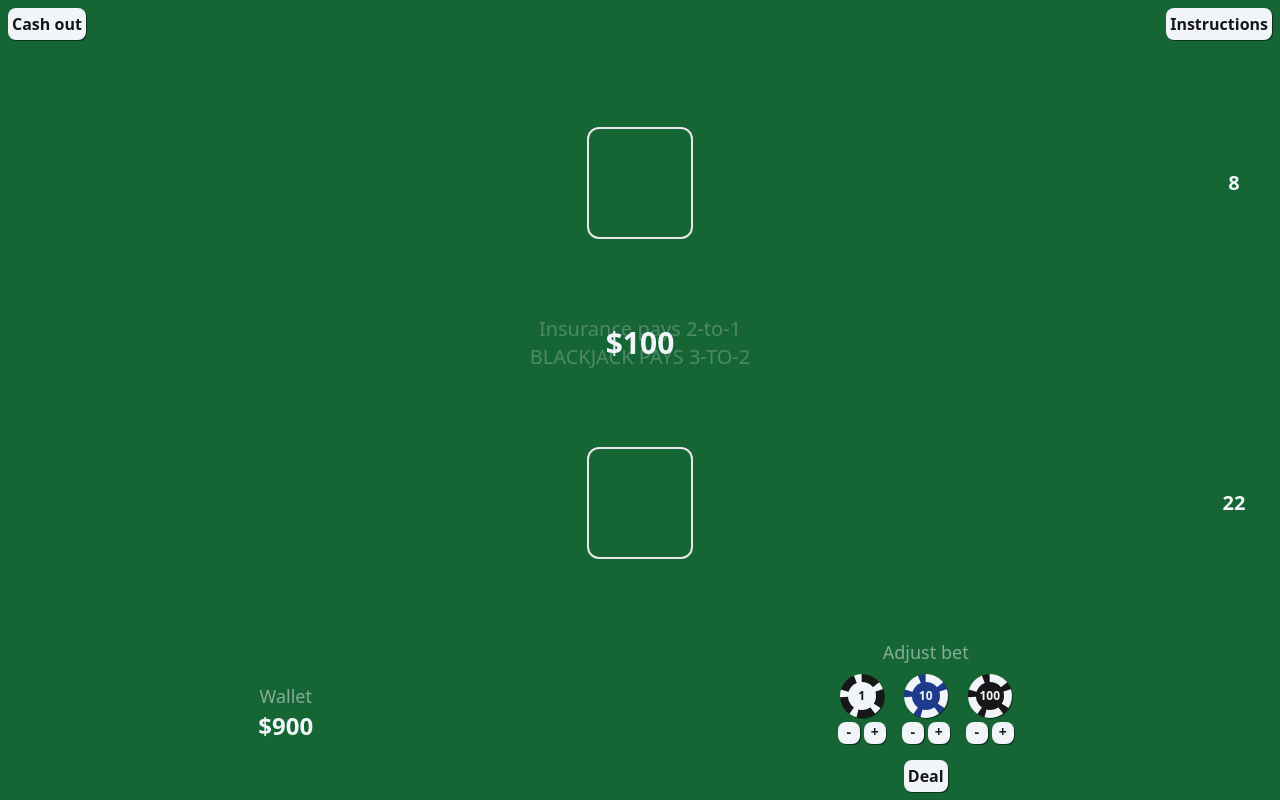
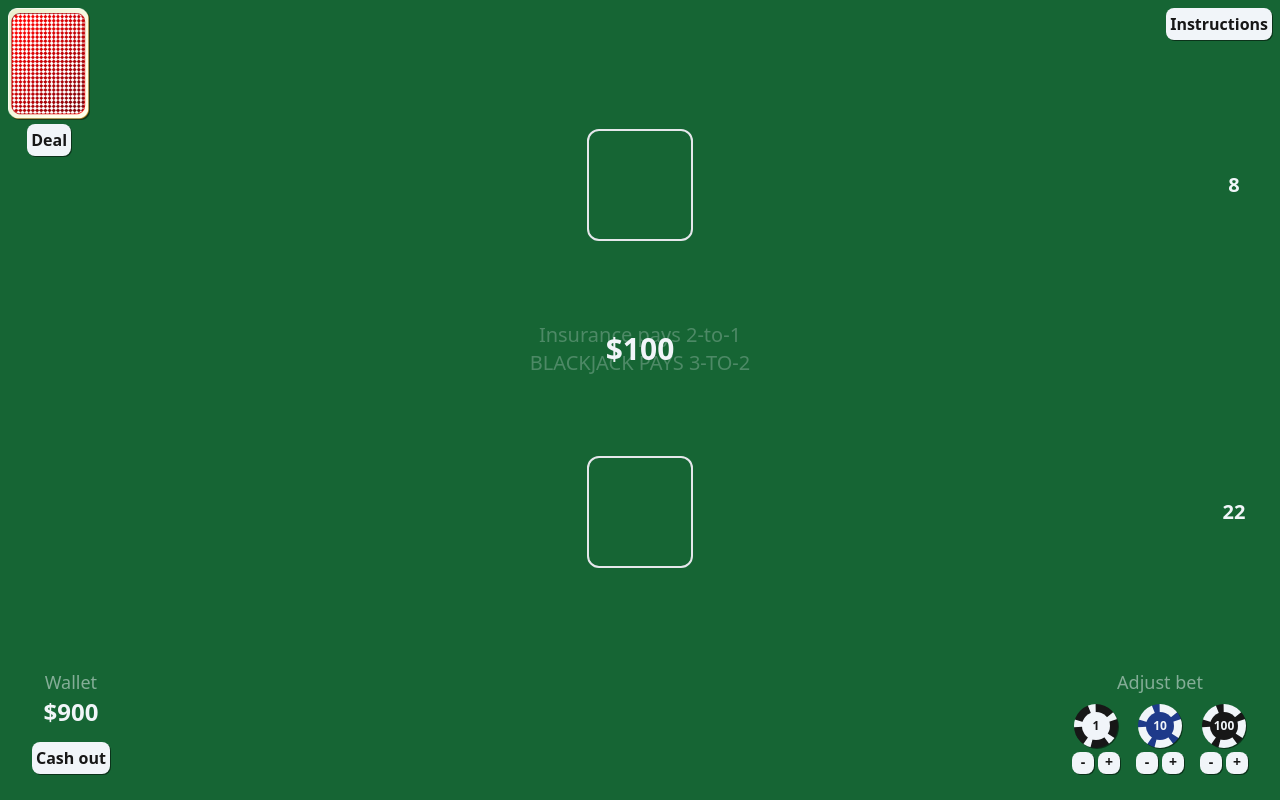
Before and after one commit to albertRowett/blackjack, a PHP site: page / in a window 1280 px wide. Run offline with PHP 8.4, Linux system fonts and the light colour scheme.

Commit message:
Add deck image and move deal button to below it; move cash out button to wallet section

```diff
--- a/src/index.html
+++ b/src/index.html
@@ -21,12 +21,15 @@
     </head>
 
     <body class="h-screen flex flex-col bg-green-800 font-sans text-slate-100">
-        <section class="topSection flex justify-between items-center">
-            <button class="cashOutButton rounded-lg m-2 p-1 bg-slate-100 drop-shadow-rb text-neutral-900 font-semibold">Cash out</button>
+        <section class="topSection relative flex justify-end">
+            <section class="absolute top-2 left-2 flex flex-col items-center">
+                <img src="images/cards/backRed.png" class="z-50 h-28 mb-1" />
+                <button class="dealButton rounded-lg p-1 bg-slate-100 drop-shadow-rb text-neutral-900 font-semibold">Deal</button>
+            </section>
             <button class="instructionsButton rounded-lg m-2 p-1 bg-slate-100 drop-shadow-rb text-neutral-900 font-semibold">Instructions</button>
         </section>
-        <section class="middleSection flex flex-col justify-around items-center basis-4/5">
-            <section class="absolute top-50% z-0 text-slate-100 opacity-25 text-xl">
+        <section class="middleSection relative flex flex-col justify-around items-center basis-4/5">
+            <section class="absolute z-0 text-slate-100 opacity-25 text-xl">
                 <p class="text-center">Insurance pays 2-to-1</p>
                 <p class="text-center">BLACKJACK PAYS 3-TO-2</p>
             </section>
@@ -58,12 +61,13 @@
                 <button class="splitButton hidden w-14 rounded-lg m-2 p-1 bg-slate-100 drop-shadow-rb text-neutral-900 font-semibold">Split</button>
             </div>
         </section>
-        <section class="bottomSection flex justify-around basis-1/5">
-            <div class="flex flex-col items-center mt-11">
+        <section class="bottomSection flex justify-between items-center basis-1/5">
+            <div class="flex flex-col items-center ml-6">
                 <h2 class="text-lg opacity-50">Wallet</h2>
                 <p class="wallet text-2xl font-bold">$900</p>
+                <button class="cashOutButton rounded-lg mt-3.5 m-2 p-1 bg-slate-100 drop-shadow-rb text-neutral-900 font-semibold">Cash out</button>
             </div>
-            <div class="betAdjustment flex flex-col items-center">
+            <div class="betAdjustment flex flex-col items-center mr-6">
                 <h2 class="text-lg opacity-50">Adjust bet</h2>
                 <div class="flex">
                     <div class="flex flex-col items-center m-2">
@@ -88,7 +92,6 @@
                         </div>
                     </div>
                 </div>
-                <button class="dealButton rounded-lg m-2 p-1 bg-slate-100 drop-shadow-rb text-neutral-900 font-semibold">Deal</button>
             </div>
         </section>
     </body>
--- a/src/js/index.js
+++ b/src/js/index.js
@@ -172,7 +172,7 @@ function prepareNewRound(player, dealer) {
         player.currentHandIndex = 0;
         dealer.cardObjects = [];
         currentCard = -1;
-        toggleBetAdjustmentVisibility();
+        toggleDealCashOutButtonsBetAdjustment();
 
         if (player.bet > player.wallet) {
             player.bet = player.wallet;
@@ -308,7 +308,7 @@ function adjustBet(adjustment) {
 }
 
 function handleDealClick() {
-    toggleBetAdjustmentVisibility();
+    toggleDealCashOutButtonsBetAdjustment();
     playFirstHand();
 }
 
@@ -400,7 +400,9 @@ function handleRejectEvenMoneyClick() {
 }
 
 // HTML element appearance toggling
-function toggleBetAdjustmentVisibility() {
+function toggleDealCashOutButtonsBetAdjustment() {
+    document.querySelector('.dealButton').classList.toggle('hidden');
+    document.querySelector('.cashOutButton').classList.toggle('hidden');
     document.querySelector('.betAdjustment').classList.toggle('hidden');
 }
 
--- a/src/output.css
+++ b/src/output.css
@@ -568,12 +568,56 @@ video {
   top: 50%;
 }
 
+.top-0 {
+  top: 0px;
+}
+
+.top-0\.5 {
+  top: 0.125rem;
+}
+
+.top-2 {
+  top: 0.5rem;
+}
+
+.left-2 {
+  left: 0.5rem;
+}
+
+.left-3 {
+  left: 0.75rem;
+}
+
+.top-4 {
+  top: 1rem;
+}
+
+.top-11 {
+  top: 2.75rem;
+}
+
+.left-4 {
+  left: 1rem;
+}
+
+.left-7 {
+  left: 1.75rem;
+}
+
+.right-0 {
+  right: 0px;
+}
+
 .z-0 {
   z-index: 0;
 }
 
 .z-50 {
   z-index: 50;
+}
+
+.z-40 {
+  z-index: 40;
 }
 
 .m-2 {
@@ -652,6 +696,38 @@ video {
   margin-top: 2.75rem;
 }
 
+.mb-2 {
+  margin-bottom: 0.5rem;
+}
+
+.mb-1 {
+  margin-bottom: 0.25rem;
+}
+
+.mb-1\.5 {
+  margin-bottom: 0.375rem;
+}
+
+.ml-6 {
+  margin-left: 1.5rem;
+}
+
+.mr-6 {
+  margin-right: 1.5rem;
+}
+
+.mt-2 {
+  margin-top: 0.5rem;
+}
+
+.mt-3 {
+  margin-top: 0.75rem;
+}
+
+.mt-3\.5 {
+  margin-top: 0.875rem;
+}
+
 .flex {
   display: flex;
 }
@@ -706,6 +782,10 @@ video {
 
 .min-h-14 {
   min-height: 3.5rem;
+}
+
+.min-h-12 {
+  min-height: 3rem;
 }
 
 .w-14 {
@@ -792,6 +872,10 @@ video {
 
 .items-center {
   align-items: center;
+}
+
+.justify-end {
+  justify-content: flex-end;
 }
 
 .justify-center {
```
Lines whose indentation alone changed are shown as unchanged.
